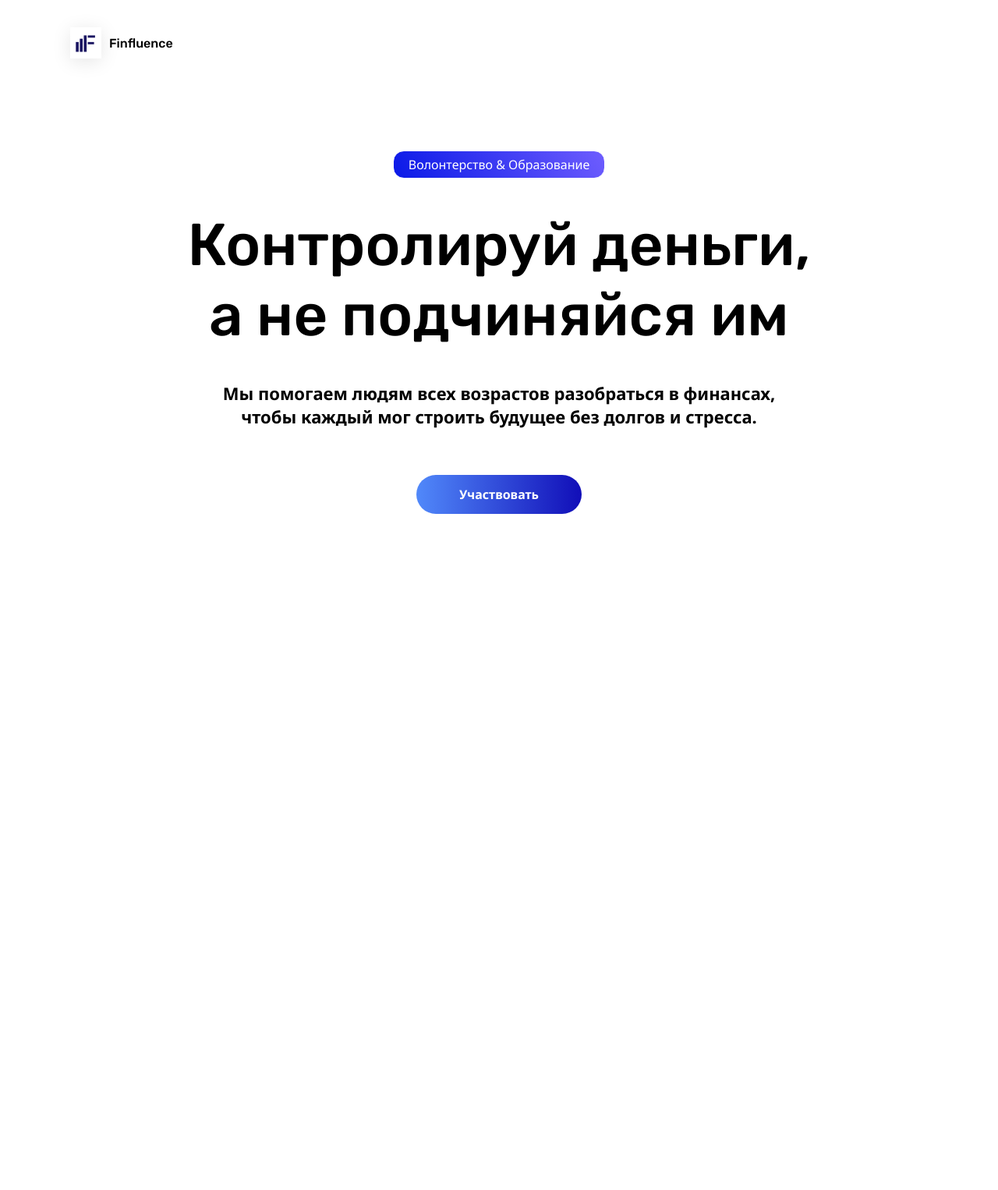
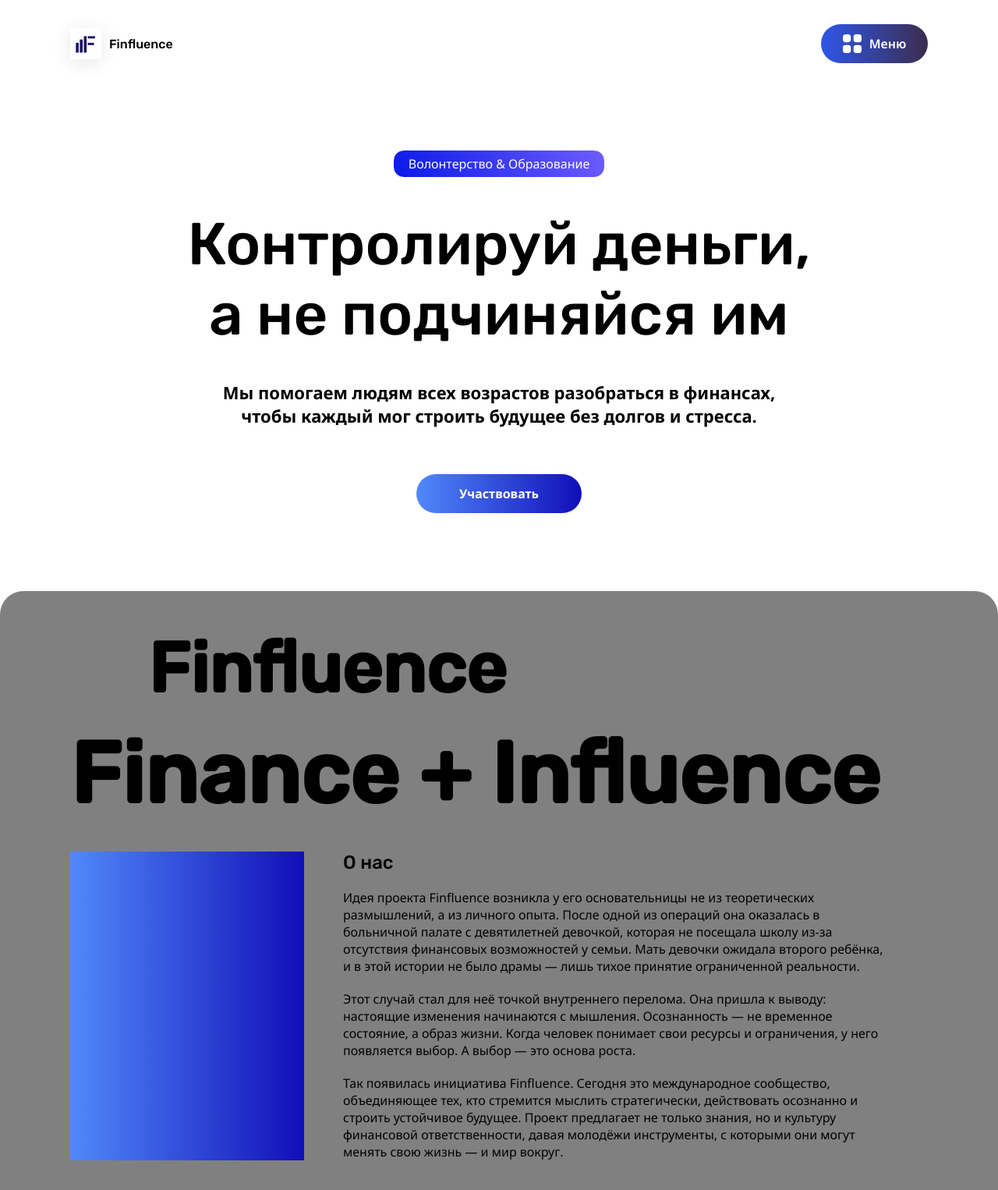
Before and after one commit to Isan04user/Finfluence, a plain HTML site: page index.html in a window 1280 px wide. Shown: the whole page at 78% size. Before the commit the page ends 826 px from the top, so only its background shows below. Drawn offline with Linux system fonts and the light colour scheme.

Commit message:
I have made simple structure of first and second page

```diff
--- a/css/main.css
+++ b/css/main.css
@@ -10,8 +10,8 @@ body {
 .container {
   padding-left: 90px;
   padding-right: 90px;
+  max-width: 1440px;
   margin: 0 auto;
-  max-width: 1440px;
 }
 
 /* Header */
@@ -19,12 +19,15 @@ body {
 .header {
   display: flex;
   justify-content: space-between;
-  height: 110px;
+  align-items: center;
+  width: 100%;
+  flex-wrap: wrap;
 }
 
 .logo {
   display: flex;
   align-items: center;
+  height: 112px;
   column-gap: 10px;
 }
 
@@ -37,22 +40,56 @@ body {
   font-family: Rubik, sans-serif;
 }
 
+/* menu button navigation with animation */
+
+.menu-container {
+  display: flex;
+  align-items: center;
+  justify-content: center;
+  gap: 10px;
+  width: 137px;
+  height: 50px;
+  color: white;
+  background: linear-gradient(90deg, #2e56e8 0%, #3c2d4e 100%);
+  border-radius: 25px;
+}
+
+.menu-icon {
+  width: 24px;
+  height: 24px;
+}
+
+.menu-btn {
+  font-weight: 600;
+}
+
+.hidden-menu {
+  display: none;
+  transform: translateX(100%);
+  transition: transform 0.3s ease;
+}
+
+.show-menu {
+  display: flex;
+  transform: translateX(0);
+}
+
 /* Блок с заголовком в первой странице, section class="hero" */
 
 .hero {
+  position: relative;
+  z-index: 0;
   display: flex;
   flex-direction: column;
   align-items: center;
   text-align: center;
 
-  margin: 83px auto 167px;
-  max-width: 1440px;
-  height: 788px - 110px;
+  height: 788px;
   /* background-color: black; */
 }
 
 .vol-edu {
-  margin: 0 auto;
+  margin-top: 80px;
   padding: 6px 19px;
   border: 1px solid white;
   border-radius: 14px;
@@ -86,3 +123,60 @@ body {
   border-radius: 25px;
   font-weight: 700;
 }
+
+/* Second section 'About' on second page*/
+
+.about {
+  position: relative;
+  z-index: 1;
+  margin-top: -30px;
+  display: flex;
+  flex-direction: column;
+  height: 842px;
+  border-top-left-radius: 30px;
+  border-top-right-radius: 30px;
+
+  background-color: gray;
+}
+
+.heading2 {
+  height: 334px;
+}
+
+.finfluence {
+  margin-top: 46px;
+  margin-left: 100px;
+  font-family: Rubik, sans-serif;
+  font-size: 90px;
+  font-weight: 600;
+}
+
+.fin-inf {
+  margin-top: 16px;
+  font-family: Rubik, sans-serif;
+  font-size: 110px;
+  font-weight: 600;
+}
+
+.about-description {
+  display: flex;
+  column-gap: 50px;
+}
+
+.about-desc-video {
+  max-width: 494px;
+  max-height: 448px;
+  background: linear-gradient(90deg, #5189fa, #110eb8);
+}
+
+.about-desc-text {
+  display: flex;
+  flex-direction: column;
+  row-gap: 20px;
+  max-width: 700px;
+}
+
+.about-us {
+  font-family: Rubik, sans-serif;
+  font-size: 24px;
+}
--- a/index.html
+++ b/index.html
@@ -8,21 +8,30 @@
     <link rel="stylesheet" href="./css/reset.css" />
   </head>
   <body>
-    <header class="header container">
-      <div class="logo">
-        <img src="./img/logo.png" alt="Finfluence logo" class="logo-img" />
-        <p>Finfluence</p>
-      </div>
-
-      <ul class="nav-list">
-        <li><a href=""></a></li>
-      </ul>
-    </header>
 
     <main>
-      <section class="hero">
+      <section class="hero  container">
+
+        <header class="header">
+          <div class="logo">
+            <img src="./img/logo.png" alt="Finfluence logo" class="logo-img" />
+            <p>Finfluence</p>
+          </div>
+
+          <div class="menu-container">
+            <img src="./img/menu-icon.svg" alt="Иконки" class="menu-icon"> <!-- SVG 4 квадратика -->
+            <button class="menu-btn">Меню</button>
+        </div>
+        <div class="hidden-menu">
+            <a href="#">Команда</a>
+            <a href="#">О нас</a>
+            <a href="#">Контакты</a>
+            <a href="#">ENG</a>
+        </div>
+        </header>
+
         <div class="vol-edu">
-          <span>Волонтерство & Образование</span>
+          <span>Волонтерство &amp; Образование</span>
         </div>
 
         <h1 class="h1">Контролируй деньги,<br />а не подчиняйся им</h1>
@@ -35,7 +44,42 @@
         <button class="participate-btn">Участвовать</button>
       </section>
 
-      <section class="about"></section>
+      <section class="about container">
+        <div class="heading2">
+          <h2 class="finfluence">Finfluence</h2>
+          <h2 class="fin-inf">Finance + Influence</h2>
+        </div>
+        <div class="about-description">
+          <video class="about-desc-video"></video>
+          <div class="about-desc-text">
+            <h3 class="about-us">О нас</h3>
+            <p>
+              Идея проекта Finfluence возникла у его основательницы не из
+              теоретических размышлений, а из личного опыта. После одной из
+              операций она оказалась в больничной палате с девятилетней
+              девочкой, которая не посещала школу из-за отсутствия финансовых
+              возможностей у семьи. Мать девочки ожидала второго ребёнка, и в
+              этой истории не было драмы — лишь тихое принятие ограниченной
+              реальности.
+            </p>
+            <p>
+              Этот случай стал для неё точкой внутреннего перелома. Она пришла к
+              выводу: настоящие изменения начинаются с мышления. Осознанность —
+              не временное состояние, а образ жизни. Когда человек понимает свои
+              ресурсы и ограничения, у него появляется выбор. А выбор — это
+              основа роста.
+            </p>
+            <p>
+              Так появилась инициатива Finfluence. Сегодня это международное
+              сообщество, объединяющее тех, кто стремится мыслить стратегически,
+              действовать осознанно и строить устойчивое будущее. Проект
+              предлагает не только знания, но и культуру финансовой
+              ответственности, давая молодёжи инструменты, с которыми они могут
+              менять свою жизнь — и мир вокруг.
+            </p>
+          </div>
+        </div>
+      </section>
     </main>
 
     <footer></footer>
```
Also changed, not shown: img/menu-icon.svg (added).
